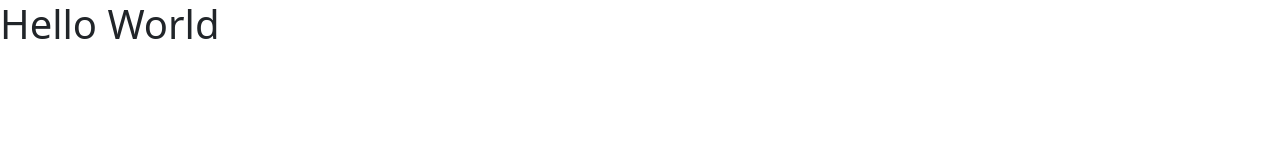
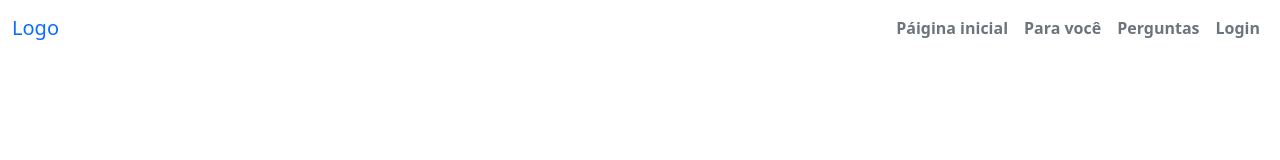
Before and after one commit to will-sgarcia/VidaSadiacurso, a plain HTML site: page index.html in a window 1280 px wide. Drawn offline with nearby package versions, Linux system fonts and the light colour scheme.

Commit message:
Adicionei a log da oagina

```diff
--- a/index.html
+++ b/index.html
@@ -11,6 +11,27 @@
 
 </head>
 <body>
-    <h1>Hello World</h1>
+    <div id="menu">
+        <div class="navbar navbar-expand-lg navbar-white">
+            <div class="container-fluid">
+                <a href="#" class="navbar-brand p-0 m-0">Logo</a>
+                <div class="collapse navbar-collapse justify-content-end" id="menu">
+                    <ul class="navbar-nav">
+                        <li class="nav-link text-secondary fw-bold">
+                            Páigina inicial
+                        </li>
+                        <li class="nav-link text-secondary fw-bold">
+                            Para você
+                        </li>
+                        <li class="nav-link text-secondary fw-bold">
+                            Perguntas
+                        </li>
+                        <li class="nav-link text-secondary fw-bold">
+                            Login
+                        </li>
+                    </ul>
+                </div>
+            </div>
+        </div>
 </body>
 </html>
```
